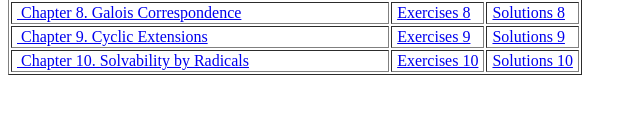
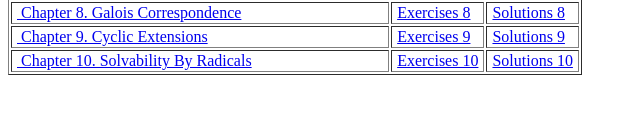
Before and after one commit to kuhatje/PMATH348, a plain HTML site: page pmath348-2025-W/Notes/index.html in a window 1280 px wide. Shown: the part 330-444 px from the top of the page, 0-640 px from the left. Drawn offline with Linux system fonts and the light colour scheme.

Commit message:
udpates.

```diff
--- a/pmath348-2025-W/Notes/index.html
+++ b/pmath348-2025-W/Notes/index.html
@@ -81,7 +81,7 @@
 
  <tr>
 <td>&nbsp;<a href="index.html">
-Chapter 10. Solvability by Radicals</a>&nbsp;</td>
+Chapter 10. Solvability By Radicals</a>&nbsp;</td>
 <td>&nbsp;<a href="index.html">Exercises 10</a>&nbsp;</td>
 <td>&nbsp;<a href="index.html">Solutions 10</a>&nbsp;</td>
 </tr>
```
